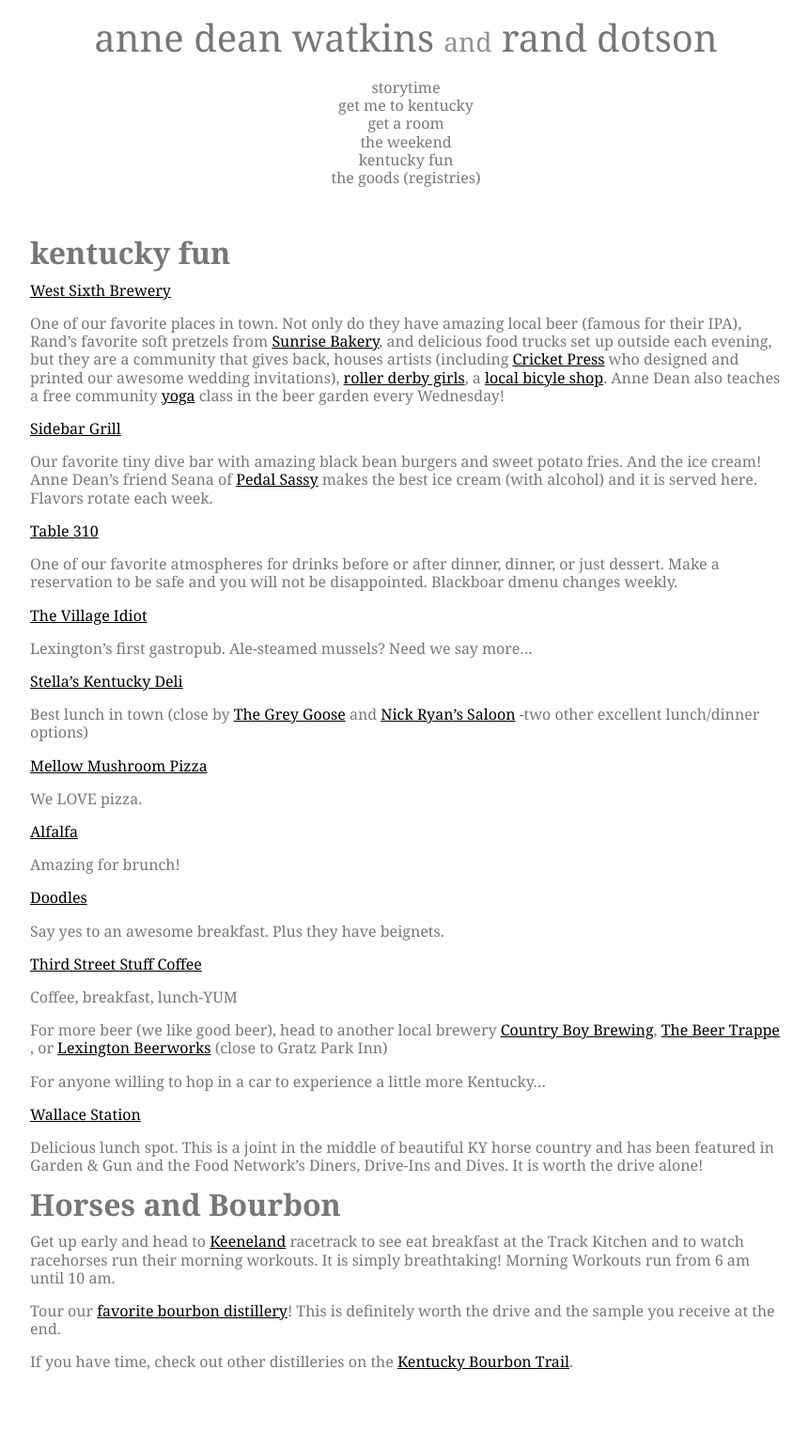
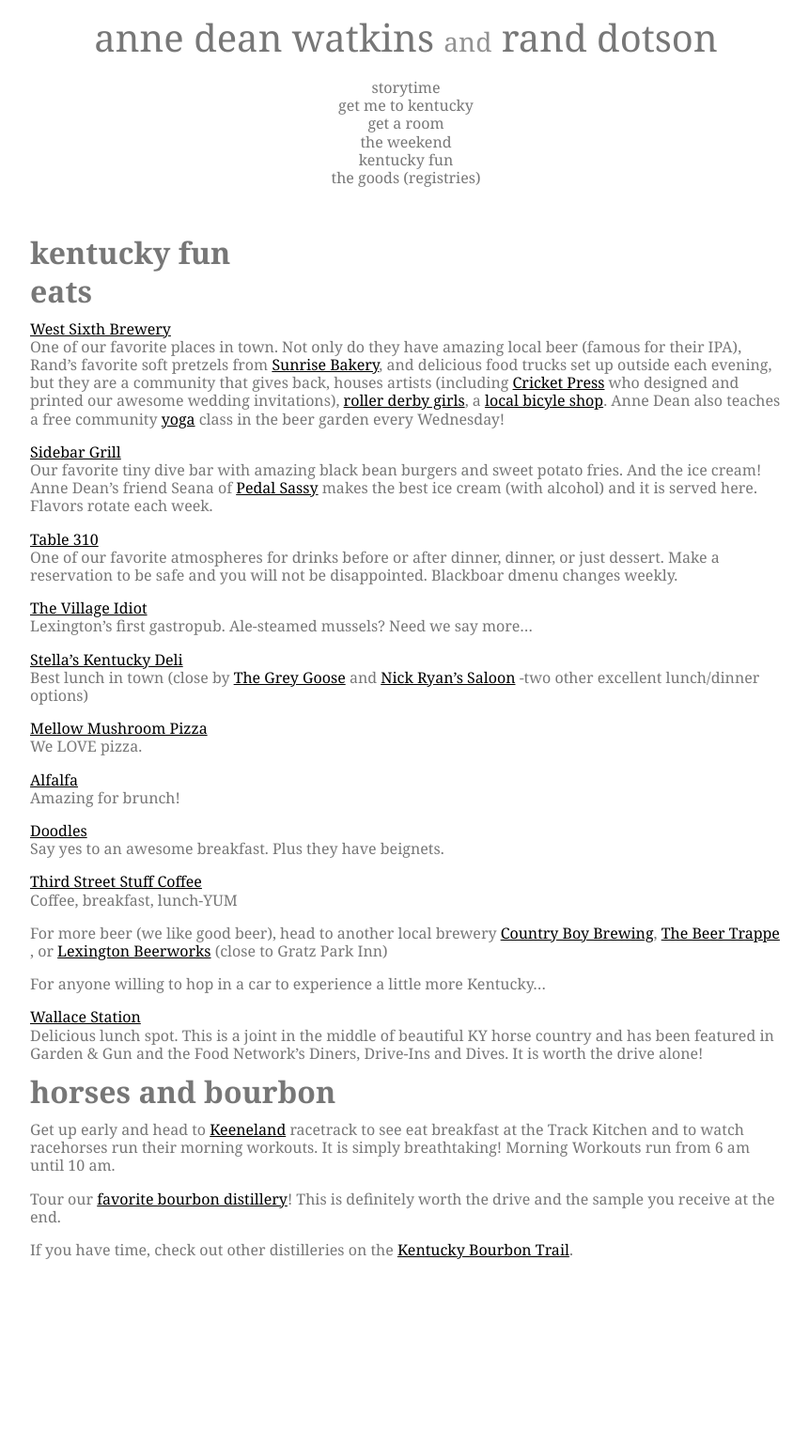
Before and after one commit to nikolaiwarner/annedeanandrand.com, a Jekyll site: the page built from fun.md, in a window 1280 px wide. Shown: the whole page at 94% size, without its empty margins (208-1069 px from the left). Built offline with Jekyll 4.4.1, drawn with Linux system fonts in a browser that asks for light colours; after the commit the page ends 1420 px from its top, so only the background shows below that.

Commit message:
Update fun.md

```diff
--- a/fun.md
+++ b/fun.md
@@ -5,57 +5,41 @@ title: kentucky fun
 
 # kentucky fun
 
-[West Sixth Brewery](http://www.westsixth.com/)
+# eats
 
-
+[West Sixth Brewery](http://www.westsixth.com/)<br>
 One of our favorite places in town. Not only do they have amazing local beer (famous for their IPA), Rand's favorite soft pretzels from [Sunrise Bakery](http://valotta.com/), and delicious food trucks set up outside each evening, but they are a community that gives back, houses artists (including [Cricket Press](http://www.cricket-press.com/) who designed and printed our awesome wedding invitations), [roller derby girls](http://rocknrollergirls.com/), a [local bicyle shop](http://thebrokespoke.org/). Anne Dean also teaches a free community [yoga](http://www.facebook.com/WestSixthYoga) class in the beer garden every Wednesday!
 
 
-[Sidebar Grill](http://www.facebook.com/sidebar.grill)
-
-
+[Sidebar Grill](http://www.facebook.com/sidebar.grill)<br>
 Our favorite tiny dive bar with amazing black bean burgers and sweet potato fries. And the ice cream! Anne Dean's friend Seana of [Pedal Sassy](http://www.facebook.com/PedalSassy?fref=ts) makes the best ice cream (with alcohol) and it is served here. Flavors rotate each week.
 
 
-[Table 310](http://www.table-three-ten.com/)
-
-
+[Table 310](http://www.table-three-ten.com/)<br>
 One of our favorite atmospheres for drinks before or after dinner, dinner, or just dessert. Make a reservation to be safe and you will not be disappointed. Blackboar dmenu changes weekly.
 
 
-[The Village Idiot](http://www.lexingtonvillageidiot.com/)
-
-
+[The Village Idiot](http://www.lexingtonvillageidiot.com/)<br>
 Lexington's first gastropub. Ale-steamed mussels? Need we say more...
 
 
-[Stella's Kentucky Deli](http://www.stellaskentuckydeli.com/)
-
-
+[Stella's Kentucky Deli](http://www.stellaskentuckydeli.com/)<br>
 Best lunch in town (close by [The Grey Goose](http://www.facebook.com/GreyGooseLex)  and [Nick Ryan's Saloon](http://nickryans.com/) -two other excellent lunch/dinner options)
 
 
-[Mellow Mushroom Pizza](http://mellowmushroom.com/store/lexington)
-
-
+[Mellow Mushroom Pizza](http://mellowmushroom.com/store/lexington)<br>
 We LOVE pizza.
 
 
-[Alfalfa](http://www.alfalfarestaurant.com/)
-
-
+[Alfalfa](http://www.alfalfarestaurant.com/)<br>
 Amazing for brunch!
 
 
-[Doodles](http://www.doodlesrestaurant.com/)
-
-
+[Doodles](http://www.doodlesrestaurant.com/)<br>
 Say yes to an awesome breakfast. Plus they have beignets.
 
 
-[Third Street Stuff Coffee](http://www.yelp.com/biz/third-st-stuff-lexington)
-
-
+[Third Street Stuff Coffee](http://www.yelp.com/biz/third-st-stuff-lexington)<br>
 Coffee, breakfast, lunch-YUM
 
 
@@ -65,14 +49,12 @@ For more beer (we like good beer), head to another local brewery [Country Boy Br
 For anyone willing to hop in a car to experience a little more Kentucky...
 
 
-[Wallace Station](http://www.wallacestation.com/Wallace_Station_Deli_and_Bakery/Home.html)
-
-
+[Wallace Station](http://www.wallacestation.com/Wallace_Station_Deli_and_Bakery/Home.html)<br>
 Delicious lunch spot. This is a joint in the middle of beautiful KY horse country and has been featured in Garden & Gun and the Food Network's Diners, Drive-Ins and Dives.
 It is worth the drive alone!
 
 
-# Horses and Bourbon
+# horses and bourbon
 
 
 Get up early and head to [Keeneland](http://www.keeneland.com/discover/morning-workouts) racetrack to see eat breakfast at the Track Kitchen and to watch racehorses run their morning workouts. It is simply breathtaking!
```
